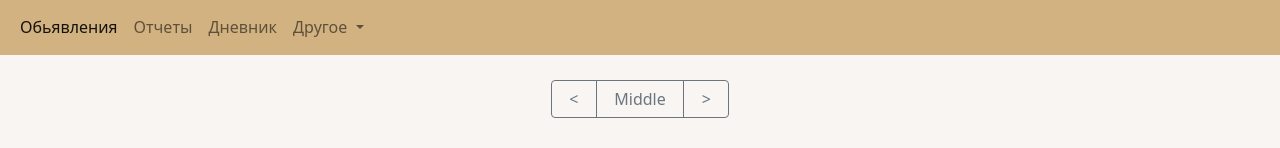
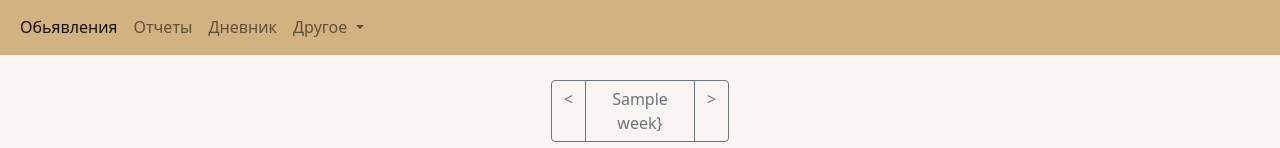
Before and after one commit to DavydenkoGr/web_project, a Flask app: template netshool/templates/teacherdiary.html in a window 1280 px wide. Shown: the part 101-249 px from the top of the page. Run offline with Flask 2, Linux system fonts and the light colour scheme; the template is opened without the code that fills it: most values are stand-ins (such as "Sample title", 1, 10 or a date in 2020).

Commit message:
Set marks page update

```diff
--- a/netshool/date_and_time.py
+++ b/netshool/date_and_time.py
@@ -34,7 +34,7 @@ def holidays():
             f_d, s_d = f_d.split('.'), s_d.split('.')
             if datetime.date(int(f_d[2]), int(f_d[1]), int(f_d[0])) <= now and \
                     datetime.date(int(s_d[2]), int(s_d[1]), int(s_d[0])) >= now:
-                res.append(f"{i.split('/')[0]}/{weekday}")
+                res.append([int(i.split('/')[0]), weekday])
         if not (int(month) in range(8, 13)):
             year -= 1
     return res
@@ -51,7 +51,7 @@ def create_week_list(first_day):
     else:
         first_date = datetime.date(year, 8, 32 - first_day)
     a = datetime.date(year, first_date.month, first_date.day)
-    for i in range(53):
+    for i in range(40):
         b = datetime.timedelta(days=7)
         # Номер недели/первый день неди-последний день недели, включая воскресенье
         res.append(f"{i + 1}/{a.day}.{a.month}.{a.year}-"
@@ -65,7 +65,7 @@ def to_now_week():
     now = datetime.datetime.now()
     now = datetime.date(now.year, now.month, now.day)
     if now.month in range(6, 8):
-        return '53'
+        return '40'
     elif now.month == 8:
         return '1'
     else:
--- a/netshool/main.py
+++ b/netshool/main.py
@@ -51,14 +51,15 @@ def index():
 def studentdiary(week):
     if type_of_user != 'student':
         return redirect('/')
-    if week not in range(1, 54):
-        return redirect('/studentdiary/1')
+    if week not in range(1, 41):
+        return redirect(f"/studentdiary/{to_now_week()}")
     db_sess = db_session.create_session()
     school_class = db_sess.query(SchoolClass).filter(current_user.school_class_id == SchoolClass.id
                                                      ).first()
     table = get_class_schedule(school_class.number, school_class.letter)
     return render_template("studentdiary.html", title='Электронный дневник',
-                           table=table, size=len(table), dont_add_container=True)
+                           table=table, size=len(table), dont_add_container=True,
+                           week=week, week_list=week_list, holidays=holidays)
 
 
 @app.route("/teacherdiary/<int:week>")
@@ -66,8 +67,8 @@ def studentdiary(week):
 def teacherdiary(week):
     if type_of_user != 'teacher':
         return redirect('/')
-    if week not in range(1, 54):
-        return redirect('/teacherdiary/1')
+    if week not in range(1, 41):
+        return redirect(f"/teacherdiary/{to_now_week()}")
     db_sess = db_session.create_session()
     teacher_schedule = [[[None for _ in range(6)] for _ in range(6)] for _ in range(2)]
     id_table = [[[None for _ in range(6)] for _ in range(6)] for _ in range(2)]
@@ -83,30 +84,56 @@ def teacherdiary(week):
                         f"{school_class.number} {school_class.letter}"
                     id_table[(school_class.number + 1) % 2][i][j] = school_class.id
     return render_template("teacherdiary.html", title='Электронный журнал', dont_add_container=True,
-                           table=teacher_schedule, id_table=id_table)
+                           table=teacher_schedule, id_table=id_table,
+                           week=week, week_list=week_list, holidays=holidays)
 
 
-@app.route("/teacherdiary/set_marks/<int:class_id>", methods=['GET', 'POST'])
+@app.route("/teacherdiary/<int:week>/<int:weekday>/<int:lesson_number>", methods=['GET', 'POST'])
 @login_required
-def set_marks(class_id):
+def set_marks(week, weekday, lesson_number):
     if type_of_user != 'teacher':
         return redirect('/')
+    # Проверяем существование класса, номера урока и недели
+    if not (lesson_number in range(1, 12) and weekday in range(0, 6) and week in range(1, 41)):
+        return redirect(f"/teacherdiary/{to_now_week()}")
+    # Проверка на выходной день
+    if [week, weekday] in holidays:
+        return redirect(f"/teacherdiary/{to_now_week()}")
+    # Проверяем существует ли класс у учителя, который имеет урок в данный день
+    # Если да, находим его id
+    class_id = None
     db_sess = db_session.create_session()
     teacher = db_sess.query(Teacher).filter(Teacher.id == current_user.id).first()
-    school_class = db_sess.query(SchoolClass).filter(SchoolClass.id == class_id).first()
-    if not school_class or school_class not in teacher.school_classes:
-        return redirect('/teacherdiary')
+    subject = db_sess.query(Subject).filter(Subject.id == current_user.subject_id
+                                            ).first()
+    for school_class in teacher.school_classes:
+        if lesson_number > 6 and school_class.number % 2 == 0:
+            lesson_number -= 6
+        elif lesson_number > 6:
+            continue
+        table = get_class_schedule(school_class.number, school_class.letter)
+        if len(table) > weekday and len(table[weekday]) > lesson_number - 1 and\
+                table[weekday][lesson_number - 1] == subject.name:
+            class_id = school_class.id
+    if not class_id:
+        return redirect(f"/teacherdiary/{to_now_week()}")
+    # Создаем поля оценок для каждого ученика из данного класса
     students = db_sess.query(Student).filter(Student.school_class_id == class_id).all()
     MarksSettingForm.marks = FieldList(SelectField("Оценка", choices=['', 5, 4, 3, 2]),
                                        min_entries=len(students))
     form = MarksSettingForm()
     if request.method == 'POST':
         # Сохранение оценок
+        # Оценки ученика представляют собой строку вида
+        # "номер недели/день недели/оценка номер недели/день недели/оценка..."
+        # Удобней бы было сохранять каждую оценку с указанием даты, однако, если брать в расчет
+        # количество учеников в школе и количество оценок каждого ученика,
+        # поиск может длиться слишком долго
         print(form.homework.data)
         print(form.marks.data)
-        return redirect('/teacherdiary')
+        return redirect(f"/teacherdiary/{week}")
     return render_template("set_marks.html", title='Выставление оценок',
-                           form=form, students=students)
+                           form=form, students=students, week=week)
 
 
 @app.route('/register_student', methods=['GET', 'POST'])
@@ -252,13 +279,13 @@ def login():
         if teacher and teacher.check_password(form.password.data):
             type_of_user = 'teacher'
             login_user(teacher, remember=form.remember_me.data)
-            return redirect("/teacherdiary")
+            return redirect(f"/teacherdiary/{to_now_week()}")
         # Если учитель не найден, пройдемся по ученикам
         student = db_sess.query(Student).filter(Student.email == form.email.data).first()
         if student and student.check_password(form.password.data):
             type_of_user = 'student'
             login_user(student, remember=form.remember_me.data)
-            return redirect("/studentdiary")
+            return redirect(f"/studentdiary/{to_now_week()}")
         return render_template('login.html',
                                message="Неправильно указана почта или пароль",
                                form=form)
--- a/netshool/templates/set_marks.html
+++ b/netshool/templates/set_marks.html
@@ -3,7 +3,7 @@
 {% block content %}
     <form method="post" action="">
         <div style="margin: 10px">
-            <a type="button" class="btn btn-outline-secondary" href="/teacherdiary">Вернуться</a>
+            <a type="button" class="btn btn-outline-secondary" href="/teacherdiary/{{ week }}">Вернуться</a>
             <a>{{ form.submit(type="submit", class="btn btn-outline-secondary") }}</a>
         </div>
         <table class="marks_table table table-bordered" style="padding: 10px">
--- a/netshool/templates/teacherdiary.html
+++ b/netshool/templates/teacherdiary.html
@@ -2,9 +2,9 @@
 
 {% block content %}
     <div class="btn-group center_div" role="group" aria-label="Basic example">
-        <button type="button" class="btn btn-outline-secondary"><</button>
-        <button type="button" class="btn btn-outline-secondary">Middle</button>
-        <button type="button" class="btn btn-outline-secondary">></button>
+        <a type="button" class="btn btn-outline-secondary" {% if week - 1 > 0 %}href="/teacherdiary/{{ week - 1 }}"{% endif %}><</a>
+        <a type="button" class="btn btn-outline-secondary">{{ week_list[week - 1] }}}</a>
+        <a type="button" class="btn btn-outline-secondary" {% if week + 1 < 41 %}href="/teacherdiary/{{ week + 1 }}"{% endif %}>></a>
     </div>
     {% set weekday = ['Понедельник', 'Вторник', 'Среда', 'Четверг', 'Пятница', 'Суббота'] %}
     <div class="row_tables">
@@ -42,13 +42,19 @@
                     {% for j in range(6) %}
                         <tr>
                             <th scope="row">{{ j + 1 }}</th>
+                            {% if [week, i] not in holidays %}
                             <td>{% if table[0][i][j] %}{{ table[0][i][j] }}{% endif %}</td>
                             <td></td>
                             <td width="40" style="text-align:center"><a type="button"
                                                                         {% if id_table[0][i][j] %}
-                                                                        href="/teacherdiary/set_marks/{{ id_table[0][i][j] }}"
+                                                                        href="/teacherdiary/{{ week }}/{{ i }}/{{ j + 1 }}"
                                                                         {% endif %}
                                                                         class="btn btn-outline-secondary">+</a></td>
+                            {% else %}
+                            <td></td>
+                            <td></td>
+                            <td></td>
+                            {% endif %}
                         </tr>
                     {% endfor %}
                 </tbody>
@@ -69,13 +75,19 @@
                     {% for j in range(6) %}
                         <tr>
                             <th scope="row">{{ j + 1 }}</th>
+                            {% if [week, i] not in holidays %}
                             <td>{% if table[1][i][j] %}{{ table[1][i][j] }}{% endif %}</td>
                             <td></td>
                             <td width="40" style="text-align:center"><a type="button"
                                                                         {% if id_table[0][i][j] %}
-                                                                        href="/teacherdiary/set_marks/{{ id_table[0][i][j] }}"
+                                                                        href="/teacherdiary/{{ week }}/{{ i }}/{{ j + 7 }}"
                                                                         {% endif %}
                                                                         class="btn btn-outline-secondary">+</a></td>
+                            {% else %}
+                            <td></td>
+                            <td></td>
+                            <td></td>
+                            {% endif %}
                         </tr>
                     {% endfor %}
                 </tbody>
```
Also changed, not shown: netshool/templates/studentdiary.html (+15 -3 lines).
